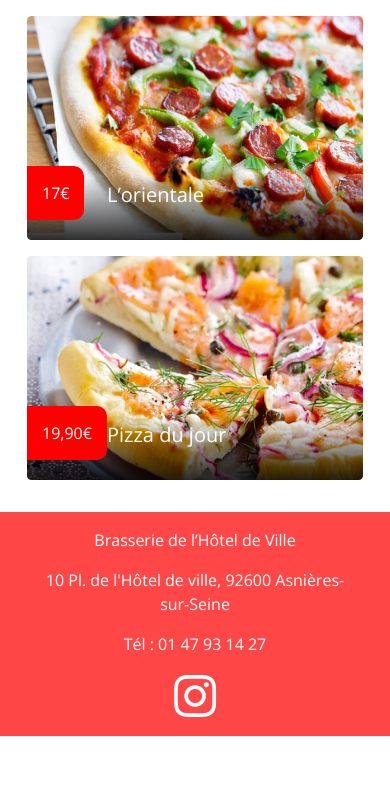
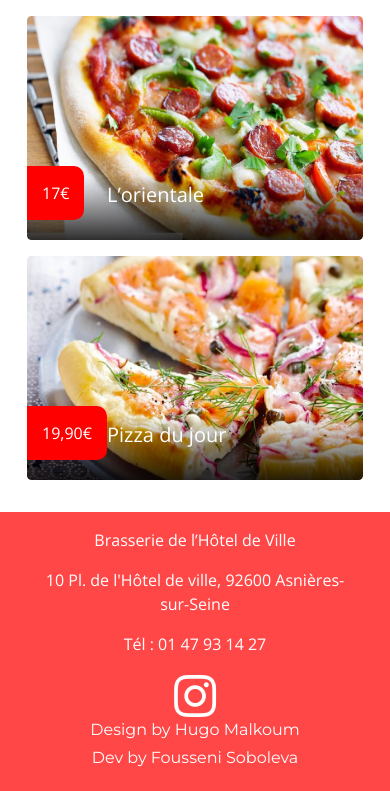
Before and after one commit to foussenii/BHV, a plain HTML site: page pizza.html in a window 390 px wide. Shown: the part 2235-3026 px from the top of the page. Before the commit the page ends 2971 px from the top, so only its background shows below. Drawn offline with nearby package versions, Linux system fonts and the light colour scheme.

Commit message:
Add files via upload

```diff
--- a/pizza.html
+++ b/pizza.html
@@ -27,10 +27,15 @@
     h1, h2, h3, h4, h5, h6 {
       font-family: 'Montserrat', sans-serif;
     }
-    i{
+    a{
+      text-decoration-line: none;
+    }
+    i,h6 {
       color: white;
     }
-
+    a{
+      text-decoration-line: none;
+    }
     .bd-placeholder-img {
         font-size: 1.125rem;
         text-anchor: middle;
@@ -349,6 +354,8 @@ color: #FF4747;
     <p>10 Pl. de l'Hôtel de ville, 92600 Asnières-sur-Seine</p>
     <p>Tél : 01 47 93 14 27</p>
       <a href="https://www.instagram.com/bhv_asnieres/" target="_blank"><i class="fab fa-instagram fa-3x"></i></a>
+      <a href="https://linktr.ee/hugographiste?fbclid=PAAaYbtm8ce0A6tO4_jjil4Xm9EhtHX-eCu4OxWGFJk4-Fw8E5qpRVp8wnZ2w"><h6> Design by Hugo Malkoum</h6></a>
+      <a href="https://www.linkedin.com/in/foussenisoboleva/"><h6> Dev by Fousseni Soboleva</h6></a>
   </div>
 </footer>
 <script src="https://code.jquery.com/jquery-3.2.1.slim.min.js"></script>
```
Also changed, not shown: Entrées.html (+6 -2 lines), Galerie.html (+6 -2 lines), Plats.html (+6 -1 lines), burgers.html (+6 -2 lines), desserts.html (+6 -2 lines), fundme.html (+6 -2 lines), index.html (+7 -1 lines), plat.html (+6 -2 lines), salade.html (+6 -2 lines).
